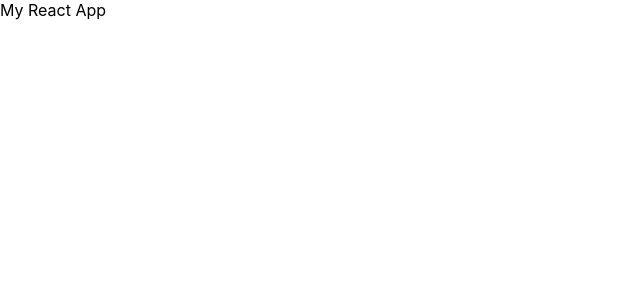
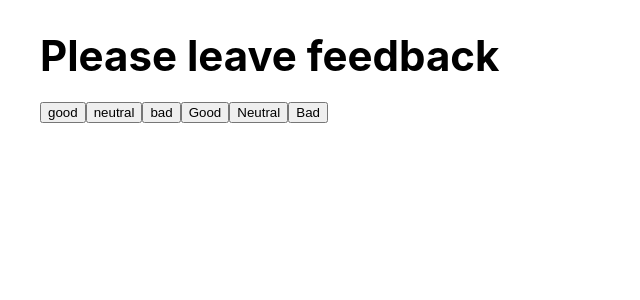
Before and after one commit to uncle-Stas/goit-react-hw-04-feedback, a React (Create React App) app: page / in a window 1280 px wide. Shown: the top 300 px of the page, without its empty margins (0-640 px from the left). Built offline with nearby package versions, Linux system fonts and the light colour scheme.

Commit message:
checkpoint

```diff
--- a/src/components/App/App.jsx
+++ b/src/components/App/App.jsx
@@ -1,5 +1,25 @@
-const App = () => {
-  return <>My React App</>;
-};
+import FeedbackOptions from 'components/FeedbackOptions/FeedBackOptions';
+import { Section } from 'components/Section/Section';
+import { Component } from 'react';
+
+class App extends Component {
+  state = {
+    good: 0,
+    neutral: 0,
+    bad: 0,
+  };
+
+  render() {
+    const optionsArr = Object.keys(this.state);
+
+    return (
+      <>
+        <Section sectionTitle="Please leave feedback">
+          <FeedbackOptions options={optionsArr} />
+        </Section>
+      </>
+    );
+  }
+}
 
 export default App;
--- /dev/null
+++ b/src/components/FeedbackOptions/FeedBackOptions.jsx
@@ -0,0 +1,33 @@
+import { Component } from 'react';
+import css from './FeedbackOptions.module.css';
+
+// class FeedbackOptions extends Component {
+//   render() {
+//     return (
+//       <div className={css.btnWrapper}>
+//         {this.props.options.map(option => (
+//           <button>{option}</button>
+//         ))}
+//         <button>Good</button>
+//         <button>Neutral</button>
+//         <button>Bad</button>
+//       </div>
+//     );
+//   }
+// }
+
+const FeedbackOptions = ({ options }) => {
+  console.log(options);
+  return (
+    <div className={css.btnWrapper}>
+      {options.map(option => (
+        <button>{option}</button>
+      ))}
+      <button>Good</button>
+      <button>Neutral</button>
+      <button>Bad</button>
+    </div>
+  );
+};
+
+export default FeedbackOptions;
--- /dev/null
+++ b/src/components/Section/Section.jsx
@@ -0,0 +1,12 @@
+import css from './Section.module.css';
+
+export const Section = ({ sectionTitle, children }) => {
+  return (
+    <section className={css.section}>
+      <div className={css.container}>
+        <h2 className={css.title}>{sectionTitle}</h2>
+        {children}
+      </div>
+    </section>
+  );
+};
--- /dev/null
+++ b/src/components/Section/Section.module.css
@@ -0,0 +1,14 @@
+.section {
+  padding: 30px 0;
+}
+
+.container {
+  padding: 0 15px;
+  margin: 0 auto;
+  max-width: 1200px;
+}
+
+.title {
+  font-size: 42px;
+  margin-bottom: 20px;
+}
```
Also changed, not shown: src/components/FeedbackOptions/FeedbackOptions.module.css (added).
